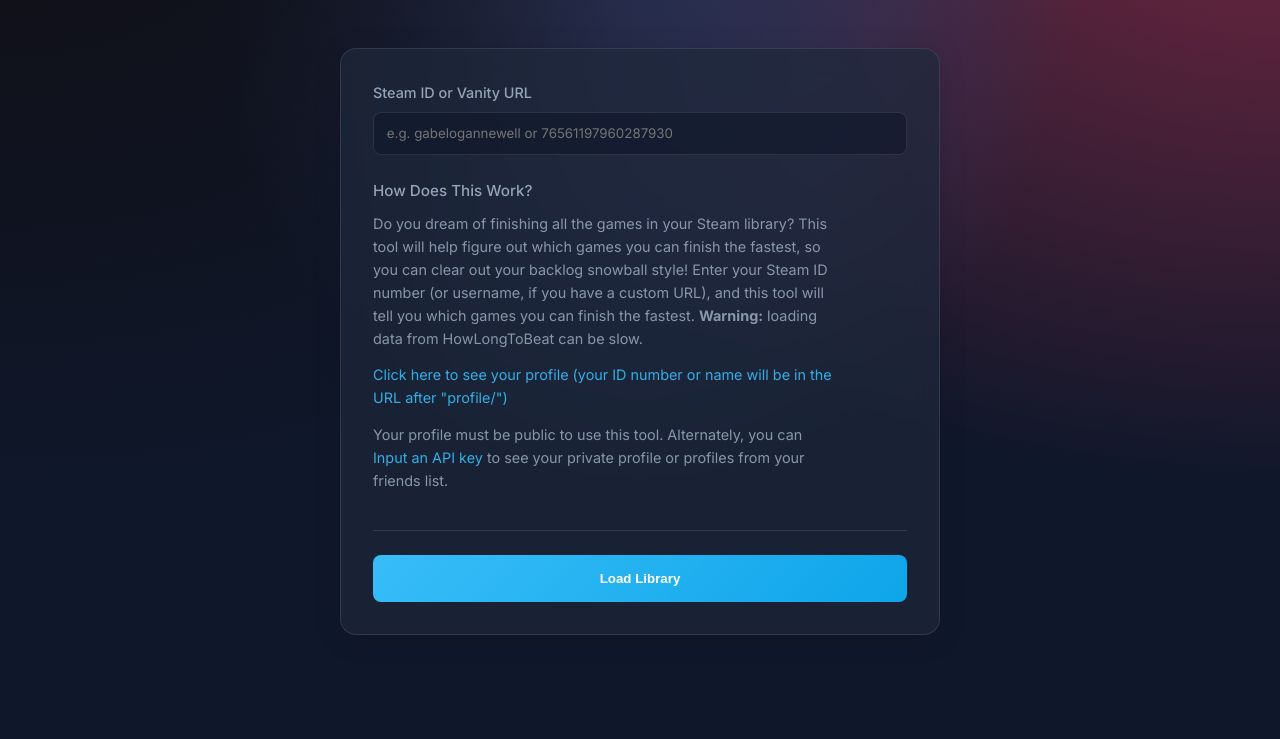
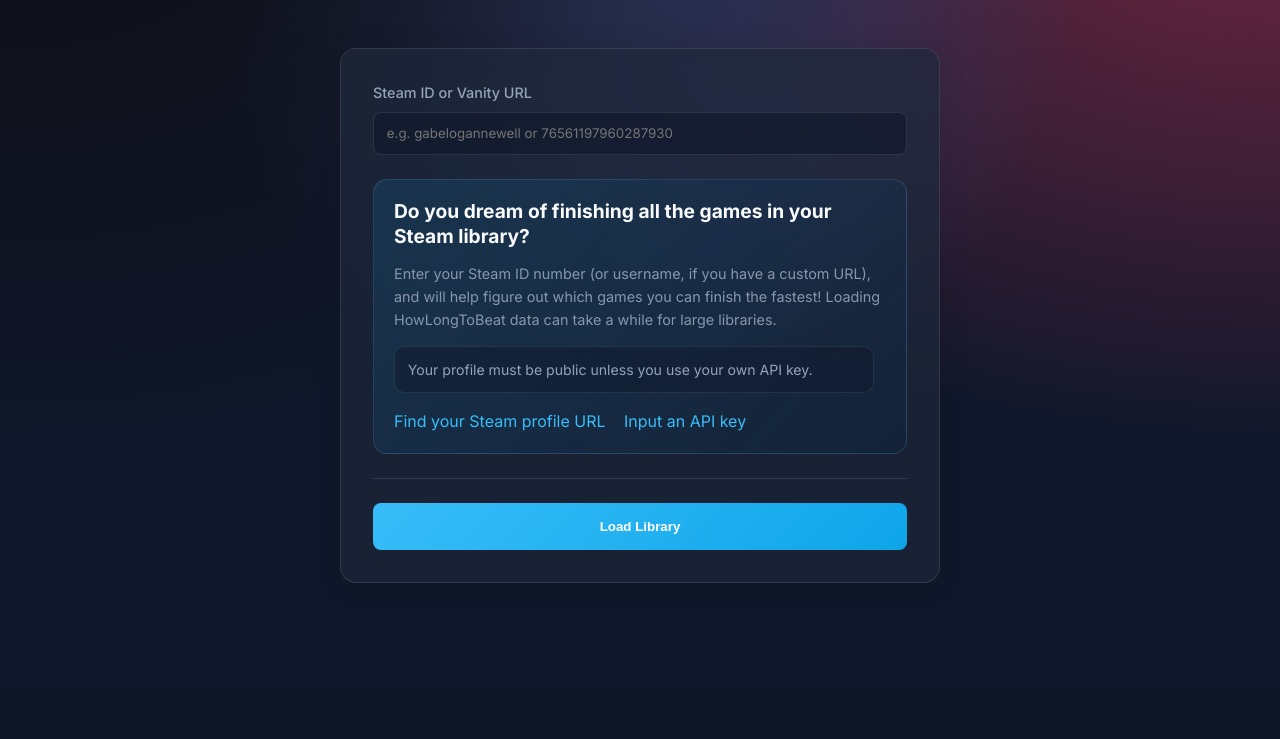
Before and after one commit to clintheinrich/steam-snowball, a Flask app: page / in a window 1280 px wide. Shown: the part 130-869 px from the top of the page. After the commit the page ends 713 px from the top, so only its background shows below. Run offline with Flask 3, Linux system fonts and the light colour scheme.

Commit message:
more text changes

```diff
--- a/public/style.css
+++ b/public/style.css
@@ -84,6 +84,12 @@ p {
 
 .text-panel {
     width: 100%;
+    padding: 1.2rem 1.25rem 1.1rem;
+    border-radius: 14px;
+    background:
+        linear-gradient(135deg, rgba(56, 189, 248, 0.14), rgba(14, 165, 233, 0.04)),
+        rgba(15, 23, 42, 0.38);
+    border: 1px solid rgba(125, 211, 252, 0.16);
 }
 
 .api-key-trigger {
@@ -111,18 +117,47 @@ p {
 }
 
 .details-heading {
-    color: var(--text-secondary);
-    font-weight: 500;
-    font-size: 0.95rem;
     margin: 0;
+    color: var(--text-primary);
+    font-size: 1.2rem;
+    line-height: 1.3;
+    font-weight: 700;
 }
 
 .details-copy {
-    margin: 0.5rem 0 0.85rem;
+    margin: 0.8rem 0 0;
     color: var(--text-secondary);
     font-size: 0.9rem;
-    max-width: 52ch;
+    max-width: 54ch;
     opacity: 0.9;
+}
+
+.details-copy-compact {
+    margin-top: 0.9rem;
+    font-size: 0.84rem;
+}
+
+.details-note {
+    margin-top: 0.95rem;
+    padding: 0.7rem 0.8rem;
+    max-width: 54ch;
+    border-radius: 10px;
+    background: rgba(15, 23, 42, 0.42);
+    border: 1px solid rgba(148, 163, 184, 0.14);
+    color: var(--text-secondary);
+    font-size: 0.88rem;
+}
+
+.details-note strong {
+    color: var(--text-primary);
+}
+
+.details-actions {
+    display: flex;
+    flex-wrap: wrap;
+    gap: 0.85rem 1.15rem;
+    align-items: center;
+    margin-top: 1rem;
 }
 
 label {
@@ -398,6 +433,15 @@ tbody tr:hover {
         width: 100%;
     }
 
+    .text-panel {
+        padding: 1rem 1rem 0.95rem;
+    }
+
+    .details-actions {
+        flex-direction: column;
+        align-items: flex-start;
+    }
+
     #searchFilter,
     #maxHoursFilter {
         width: 100%;
--- a/templates/index.html
+++ b/templates/index.html
@@ -21,16 +21,16 @@
                 <label for="steamId">Steam ID or Vanity URL</label>
                 <input type="text" id="steamId" placeholder="e.g. gabelogannewell or 76561197960287930">
             </div>
-
             <div class="text-panel">
-                <p class="details-heading">How Does This Work?</p>
-                <p class="details-copy">Do you dream of finishing all the games in your Steam library? This tool will help figure out
-                    which games you can finish the fastest, so you can clear out your backlog snowball style! Enter your Steam ID number
-                    (or username, if you have a custom URL), and this tool will tell you which games you can finish the fastest. <b>Warning:</b>
-                loading data from HowLongToBeat can be slow.</p>
-                <p class="details-copy"><a href="https://steamcommunity.com/my/profile" target="_blank" rel="noopener noreferrer" class="accent-link">Click here to see
-                    your profile (your ID number or name will be in the URL after &quot;profile/&quot;)</a></p>
-                <p class="details-copy">Your profile must be public to use this tool. Alternately, you can <button type="button" id="revealApiKey" class="api-key-trigger" aria-expanded="false" aria-controls="apiKeyPanel">Input an API key</button> to see your private profile or profiles from your friends list.</p>
+                <h2 class="details-heading">Do you dream of finishing all the games in your Steam library?</h2>
+                <p class="details-copy">Enter your Steam ID number (or username, if you have a custom URL), and will help figure out which games you can finish the fastest! Loading HowLongToBeat data can take a while for large libraries.</p>
+                <div class="details-note">
+                     Your profile must be public unless you use your own API key.
+                </div>
+                <div class="details-actions">
+                    <a href="https://steamcommunity.com/my/profile" target="_blank" rel="noopener noreferrer" class="accent-link">Find your Steam profile URL</a>
+                    <button type="button" id="revealApiKey" class="api-key-trigger" aria-expanded="false" aria-controls="apiKeyPanel">Input an API key</button>
+                </div>
             </div>
             <div class="section-divider" aria-hidden="true"></div>
             <div id="apiKeyPanel" class="api-key-details hidden">
```
